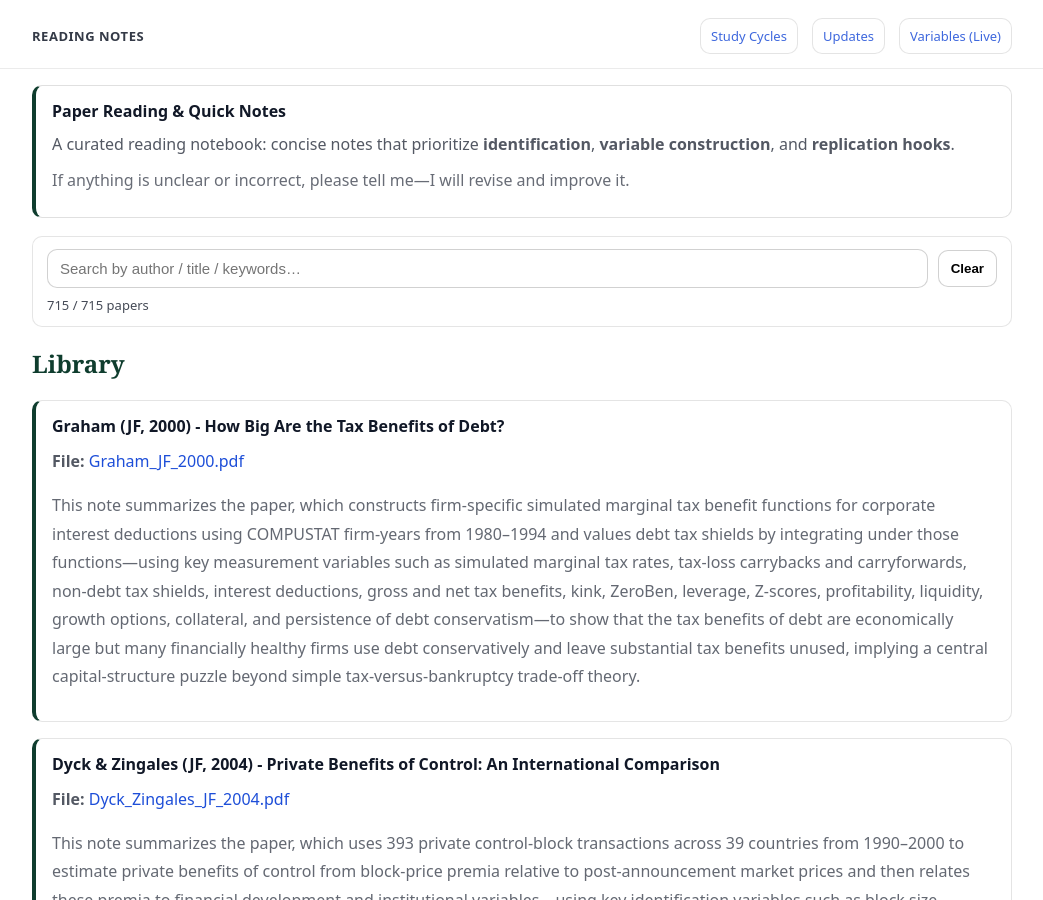
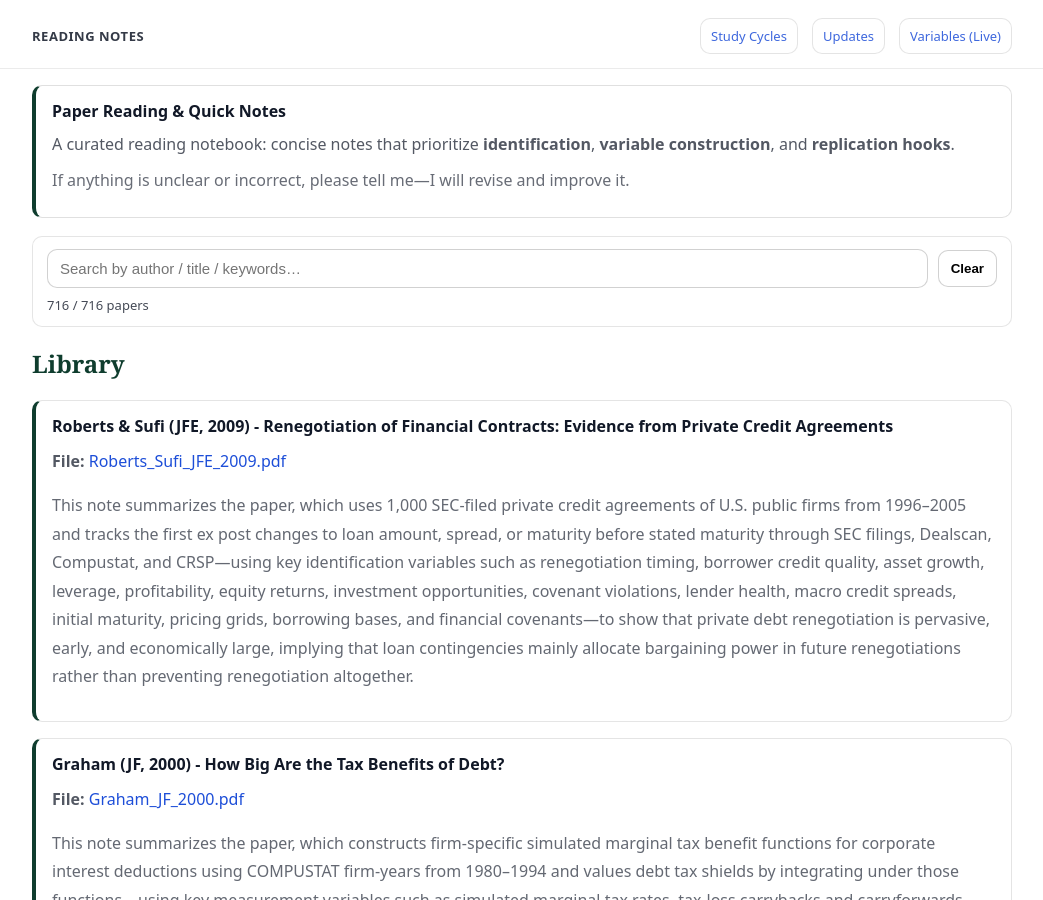
Before and after one commit to yaxinzn/study-archive, a Jekyll site: the page built from reading/index.md, in a window 1280 px wide and 900 px high. Shown: the whole window, without its empty margins (118-1161 px from the left). Built offline with Jekyll 4.4.1, drawn with Linux system fonts in a browser that asks for light colours.

Commit message:
Reading: add/update Roberts_Sufi_JFE_2009.pdf

```diff
--- a/_data/reading.yml
+++ b/_data/reading.yml
@@ -1,3 +1,7 @@
+- title: "Roberts & Sufi (JFE, 2009) - Renegotiation of Financial Contracts: Evidence from Private Credit Agreements"
+  file: "Roberts_Sufi_JFE_2009.pdf"
+  desc: "This note summarizes the paper, which uses 1,000 SEC-filed private credit agreements of U.S. public firms from 1996–2005 and tracks the first ex post changes to loan amount, spread, or maturity before stated maturity through SEC filings, Dealscan, Compustat, and CRSP—using key identification variables such as renegotiation timing, borrower credit quality, asset growth, leverage, profitability, equity returns, investment opportunities, covenant violations, lender health, macro credit spreads, initial maturity, pricing grids, borrowing bases, and financial covenants—to show that private debt renegotiation is pervasive, early, and economically large, implying that loan contingencies mainly allocate bargaining power in future renegotiations rather than preventing renegotiation altogether."
+
 - title: "Graham (JF, 2000) - How Big Are the Tax Benefits of Debt?"
   file: "Graham_JF_2000.pdf"
   desc: "This note summarizes the paper, which constructs firm-specific simulated marginal tax benefit functions for corporate interest deductions using COMPUSTAT firm-years from 1980–1994 and values debt tax shields by integrating under those functions—using key measurement variables such as simulated marginal tax rates, tax-loss carrybacks and carryforwards, non-debt tax shields, interest deductions, gross and net tax benefits, kink, ZeroBen, leverage, Z-scores, profitability, liquidity, growth options, collateral, and persistence of debt conservatism—to show that the tax benefits of debt are economically large but many financially healthy firms use debt conservatively and leave substantial tax benefits unused, implying a central capital-structure puzzle beyond simple tax-versus-bankruptcy trade-off theory."
```
Also changed, not shown: 1 other file.
